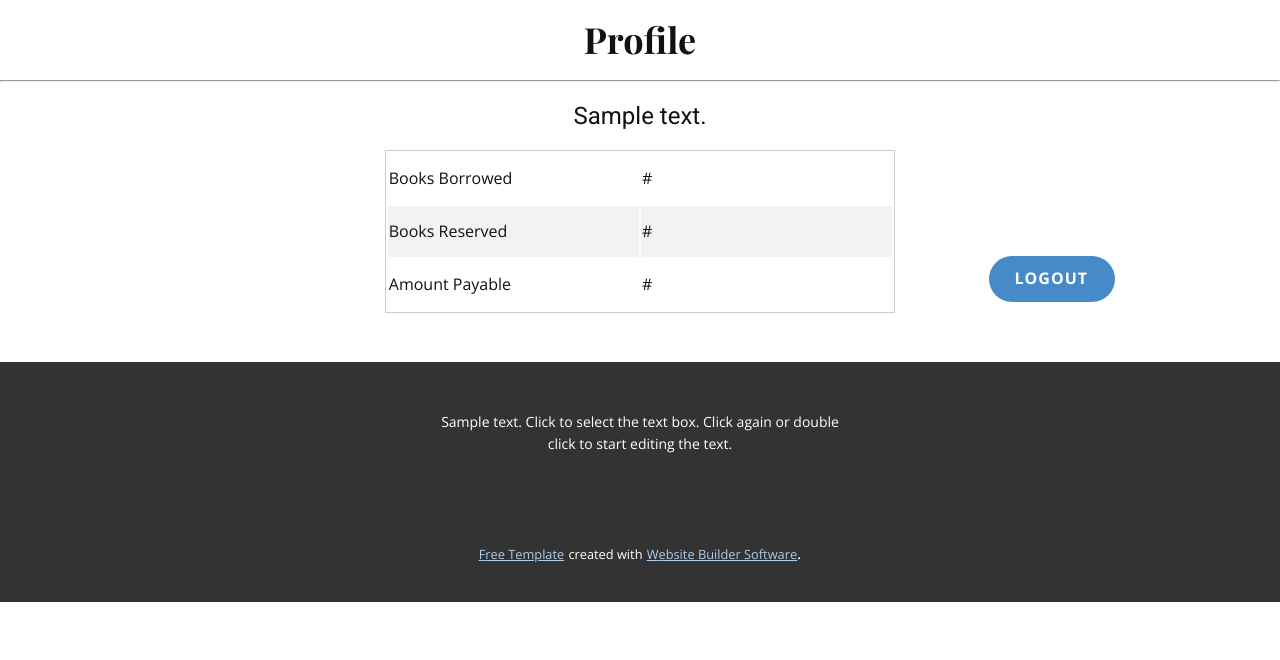
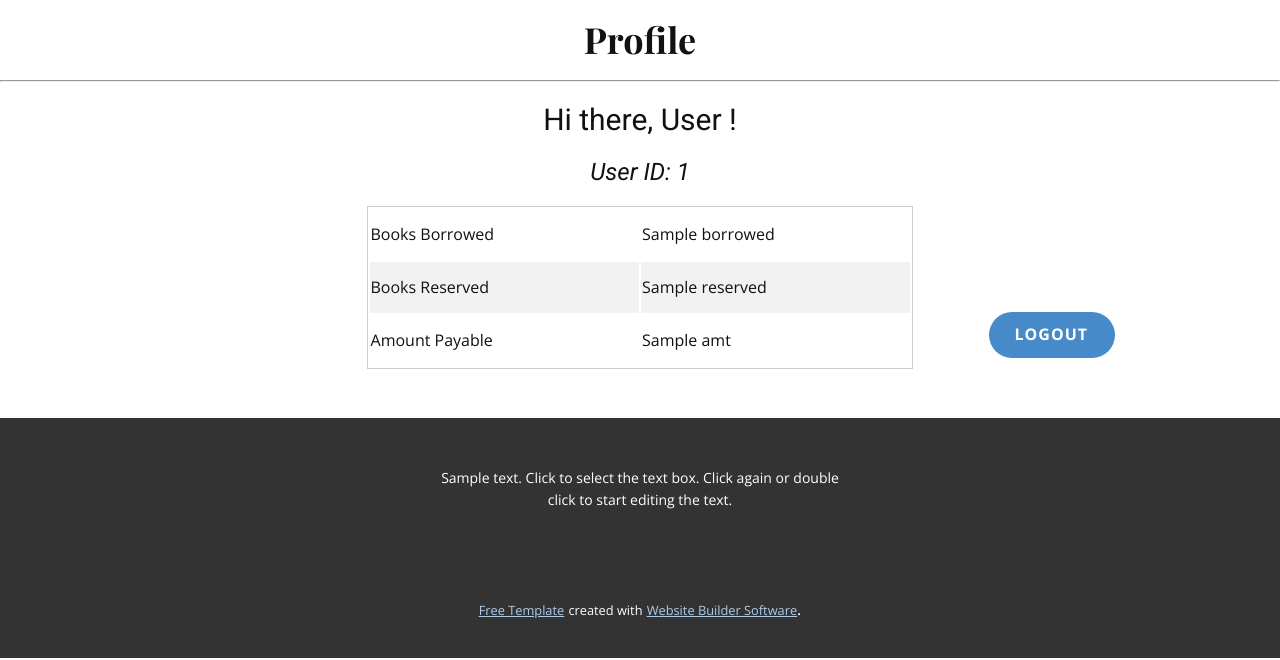
Before and after one commit to yokester98/Integrated-Library-Management-System, a Flask app: template templates/Profile.html in a window 1280 px wide. Shown: the part 140-800 px from the top of the page. Run offline with Flask 2, Linux system fonts and the light colour scheme; the template is opened without the code that fills it: most values are stand-ins (such as "Sample title", 1, 10 or a date in 2020); parts of the project's set-up code (start-up, migrations or seed data) failed here and were passed over; some web fonts are replaced.

Commit message:
Add files via upload

```diff
--- a/templates/Profile.html
+++ b/templates/Profile.html
@@ -81,8 +81,12 @@
             <h2 style="text-align:center;">Profile</h2>
             <hr>
             <div class="u-container-layout u-container-layout-1">
-                <h4 class="u-text u-text-1" style="text-align:center;">
-                {{ text }} {{ user }}</h4>
+                <h3 class="u-text u-text-1" style="text-align:center;">
+                  Hi there, {{lastName}} !
+                </h3>
+                <h4 class="u-text u-text-2" style="text-align:center;">
+                  <var>User ID: {{userID}}</var>
+                </h4>
                 <table class="u-table-entity">
                 <table style="border:1px solid #ccc;margin-left:auto;margin-right:auto;">
                     <colgroup>
@@ -92,15 +96,15 @@
                     <tbody class="u-table-alt-grey-5 u-table-body">
                         <tr style="height: 51px">
                             <td class="u-table-cell">Books Borrowed</td>
-                            <td class="u-table-cell">#</td>
+                            <td class="u-table-cell">{{borrowed}}</td>
                         </tr>
                         <tr style="height: 51px">
                             <td class="u-table-cell">Books Reserved</td>
-                            <td class="u-table-cell">#</td>
+                            <td class="u-table-cell">{{reserved}}</td>
                         </tr>
                         <tr style="height: 51px">
                             <td class="u-table-cell">Amount Payable</td>
-                            <td class="u-table-cell">#</td>
+                            <td class="u-table-cell">{{amt}}</td>
                         </tr>
                     </tbody>
                 </table>
```
